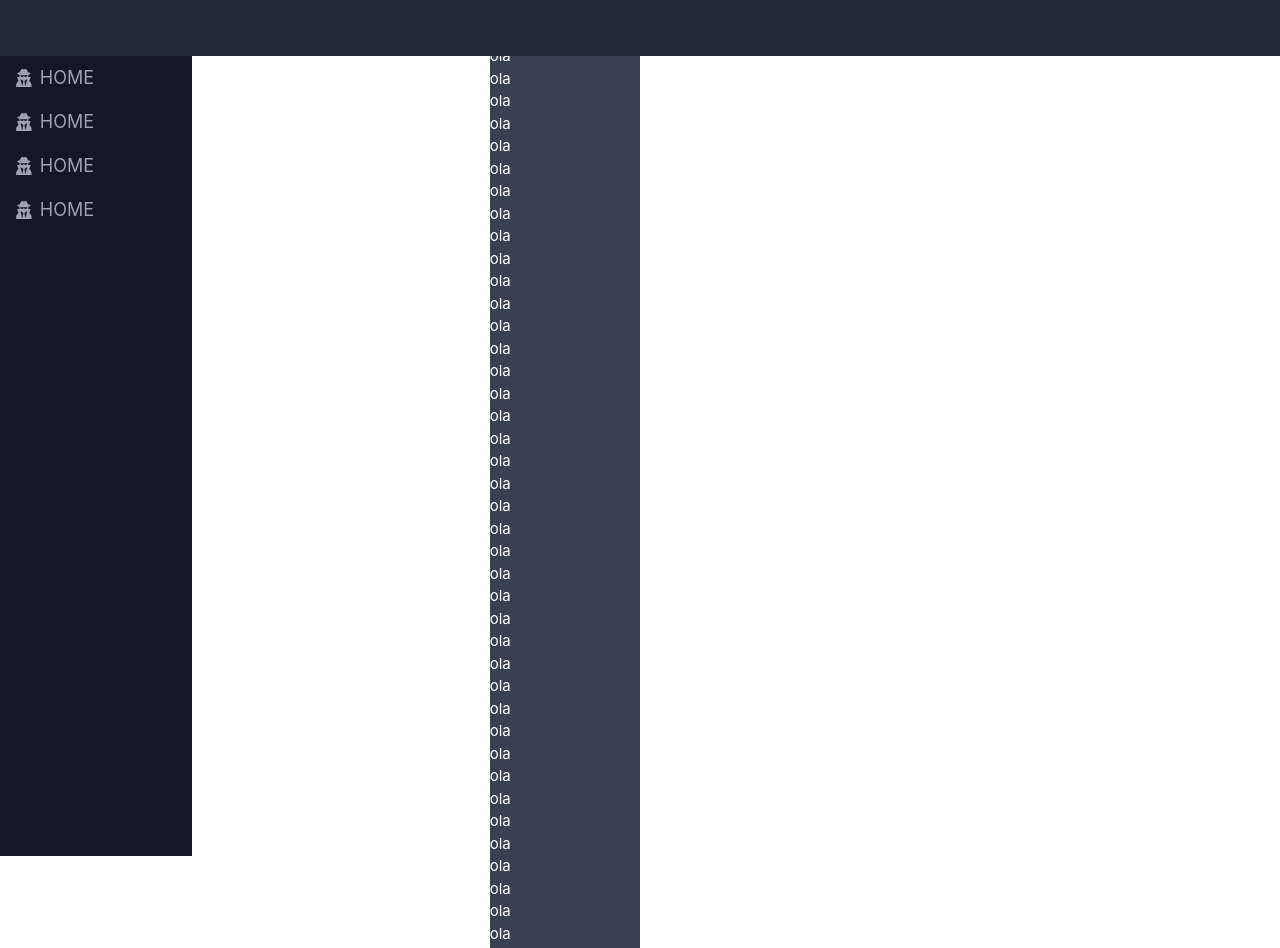
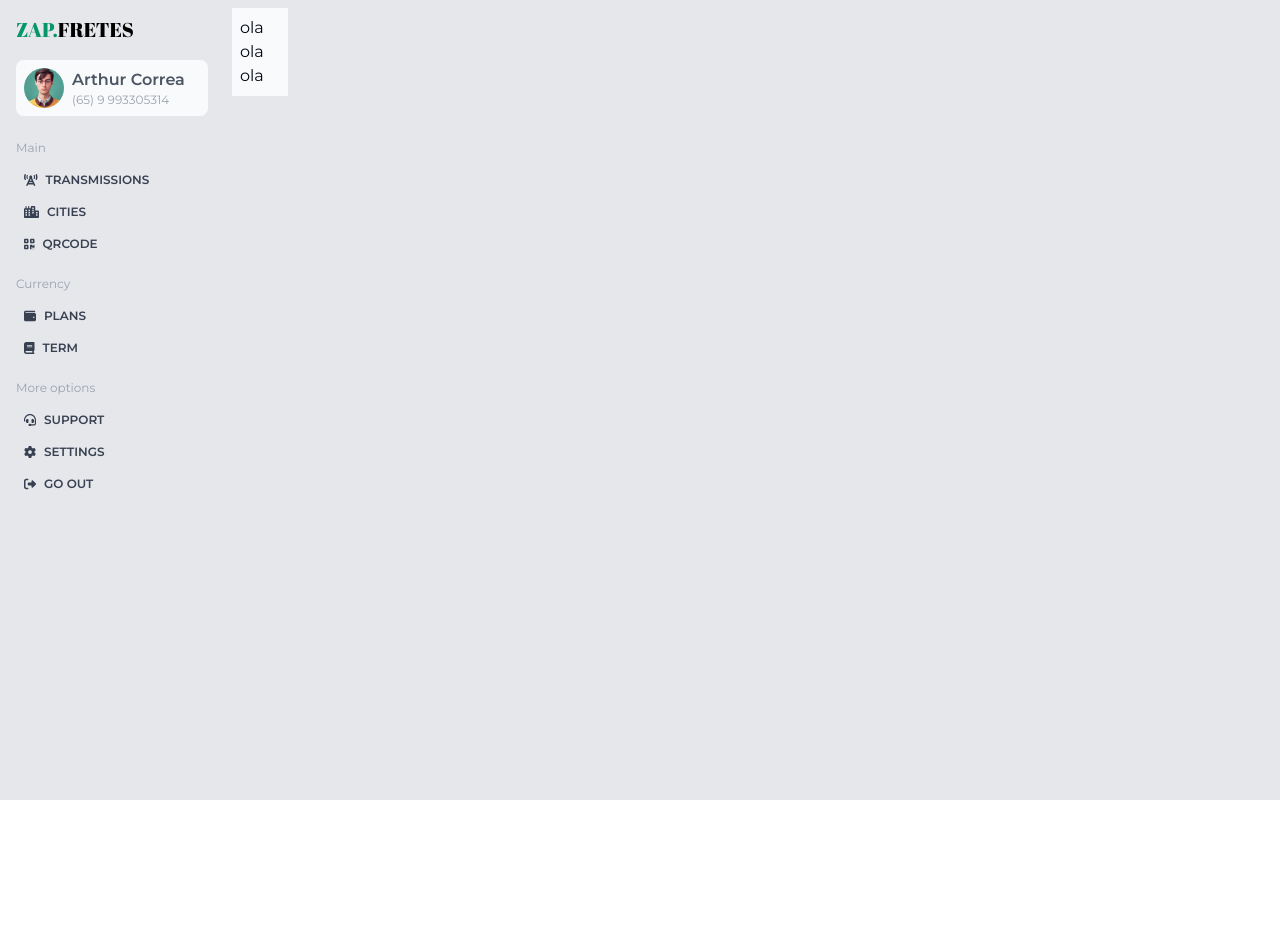
Before and after one commit to ArthurProjectCorrea/online-store, a Vue app: page / in a window 1280 px wide. Shown: the top 948 px of the page. After the commit the page ends 800 px from the top, so only its background shows below. Built offline with nearby package versions, Linux system fonts and the light colour scheme.

Commit message:
Development: SideBar

```diff
--- a/index.html
+++ b/index.html
@@ -1,9 +1,15 @@
 <!DOCTYPE html>
 <html lang="en">
   <head>
-    <meta charset="UTF-8">
-    <link rel="icon" href="/favicon.ico">
-    <meta name="viewport" content="width=device-width, initial-scale=1.0">
+    <meta charset="UTF-8" />
+    <link rel="icon" href="/favicon.ico" />
+    <link rel="preconnect" href="https://fonts.googleapis.com" />
+    <link rel="preconnect" href="https://fonts.gstatic.com" crossorigin />
+    <link
+      href="https://fonts.googleapis.com/css2?family=Abril+Fatface&family=Montserrat:ital,wght@0,100..900;1,100..900&display=swap"
+      rel="stylesheet"
+    />
+    <meta name="viewport" content="width=device-width, initial-scale=1.0" />
     <title>Vite App</title>
   </head>
   <body>
--- a/src/App.vue
+++ b/src/App.vue
@@ -1,22 +1,22 @@
 <template>
-  <div class="flex">
-    <nav class="styleNavBar"></nav>
-    <SideBar />
-    <div class="w-full top-14 left-48 right-0 ">
-        <RouterView />
-        <LowBar/>
+  <div class="styleMain">
+    <div>
+      <SideBar />
+    </div>
+    <div>
+      <RouterView />
     </div>
   </div>
 </template>
 
 <script setup>
-import { RouterLink, RouterView } from 'vue-router'
+import { RouterView } from 'vue-router'
 import SideBar from './components/SideBar.vue'
-import LowBar from './components/LowBar.vue'
+
 </script>
 
 <style scoped>
-.styleNavBar {
-  @apply h-14 w-full fixed top-0 left-0 right-0 bg-gray-800 border-b-0
+.styleMain{
+  @apply flex h-screen h-screen bg-gray-200 font-montserrat text-gray-950
 }
 </style>
--- a/src/components/LowBar.vue
+++ /dev/null
@@ -1,8 +0,0 @@
-<template>
-    <div class="bg-gray-600 flex justify-between items-center text-gray-400 p-2 bottom-0">
-        <div>Plano Gratis</div>
-        <div>V.1.1.37</div>
-    </div>
-</template>
-<script setup></script>
-<style scoped></style>
--- a/src/components/SideBar.vue
+++ b/src/components/SideBar.vue
@@ -1,33 +1,138 @@
 <template>
-    <div class="w-48 fixed top-14 h-full left-0 bg-gray-900">
-        <!-- <div class="p-2 text-lg text-gray-400 flex justify-end items-center w-full ">
-            <font-awesome-icon :icon="['fas', 'xmark']" />
-            <font-awesome-icon v-if="false" :icon="['fas', 'bars']" />
+    <div class=" styleMain ">
+        <div class="styleLogo">
+            <h1 class="styleLogoH1">zap.</h1>
+            <h2 class="styleLogoH2">fretes</h2>
         </div>
-        <div></div> -->
-        <div class="w-full text-center ">
-            <RouterLink to="/" class="styleList">
-                <font-awesome-icon :icon="['fas', 'user-secret']" />
-                Home
-            </RouterLink>
-            <RouterLink to="/" class="styleList">
-                <font-awesome-icon :icon="['fas', 'user-secret']" />
-                Home
-            </RouterLink>
-            <RouterLink to="/" class="styleList">
-                <font-awesome-icon :icon="['fas', 'user-secret']" />
-                Home
-            </RouterLink>
-            <RouterLink to="/" class="styleList">
-                <font-awesome-icon :icon="['fas', 'user-secret']" />
-                Home
-            </RouterLink>
+        <button class="styleProfile ">
+            <div>
+                <img class="styleProfileImege" src="../../public/OIP.jpg" alt="">
+            </div>
+            <div class="styleProfileText">
+                <h1 class="styleProfileTextH1">
+                    Arthur Correa
+                </h1>
+                <h2 class="styleProfileTextH2">
+                    (65) 9 993305314
+                </h2>
+            </div>
+        </button>
+        <div class="styleMenu">
+            <div>
+                <p class="styleMenuTitle">
+                    Main
+                </p>
+                <div class="styleMenuList">
+                    <RouterLink to="/" class="styleMenuOption">
+                        <font-awesome-icon :icon="['fas', 'tower-cell']" />
+                        Transmissions
+                    </RouterLink>
+                    <RouterLink to="/" class="styleMenuOption">
+                        <font-awesome-icon :icon="['fas', 'city']" />
+                        Cities
+                    </RouterLink>
+                    <RouterLink to="/" class="styleMenuOption">
+                        <font-awesome-icon :icon="['fas', 'qrcode']" />
+                        QRcode
+                    </RouterLink>
+
+
+                </div>
+            </div>
+            <div>
+                <p class="styleMenuTitle">
+                    Currency
+                </p>
+                <div class="styleMenuList">
+                    <RouterLink to="/" class="styleMenuOption">
+                        <font-awesome-icon :icon="['fas', 'wallet']" />
+                        Plans
+                    </RouterLink>
+                    <RouterLink to="/" class="styleMenuOption">
+                        <font-awesome-icon :icon="['fas', 'book']" />
+                        Term
+                    </RouterLink>
+
+                </div>
+            </div>
+            <div class="styleMenuList">
+                <p class="styleMenuTitle">
+                    More options
+                </p>
+                <div class="styleMenuList">
+                    <RouterLink to="/" class="styleMenuOption">
+                        <font-awesome-icon :icon="['fas', 'headset']" />
+                        Support
+                    </RouterLink>
+                    <RouterLink to="/" class="styleMenuOption">
+                        <font-awesome-icon :icon="['fas', 'gear']" />
+                        Settings
+                    </RouterLink>
+                    <RouterLink to="/" class="styleMenuOption">
+                        <font-awesome-icon :icon="['fas', 'right-from-bracket']" />
+                        Go out
+                    </RouterLink>
+                </div>
+            </div>
+
         </div>
     </div>
 </template>
 <script setup></script>
 <style scoped>
-.styleList {
-    @apply text-lg p-2 pl-4 uppercase gap-2 flex justify-start items-center hover:bg-emerald-500 hover:text-emerald-950 text-gray-400
+.styleMain {
+    @apply flex-col justify-start items-start p-4 top-0 bottom-0
+}
+
+.styleLogo {
+    @apply flex uppercase justify-center items-center font-abrilFatfaceRegular text-xl mb-4
+}
+
+.styleLogoH1 {
+    @apply text-emerald-600
+}
+
+.styleLogoH2 {
+    @apply text-black
+}
+
+.styleProfile {
+    @apply p-2 flex justify-start items-center bg-gray-50 rounded-lg gap-2 w-48 mb-2 hover:bg-gray-300
+}
+
+/* .styleButton {
+    @apply hover:bg-gray-950 hover:text-gray-50
+} */
+
+.styleProfileImege {
+    @apply w-10 h-10 rounded-full object-cover
+}
+
+.styleProfileText {
+    @apply flex-col text-left
+}
+
+.styleProfileTextH1 {
+    @apply font-semibold text-base text-gray-600
+}
+
+.styleProfileTextH2 {
+    @apply text-xs text-gray-400
+}
+
+.styleMenu {
+    @apply flex-col justify-between items-center h-full
+}
+
+.styleMenuTitle {
+    @apply text-gray-400 text-xs mt-4 mb-2
+}
+
+.styleMenuList {
+    @apply flex-col gap-2
+}
+
+.styleMenuOption {
+    @apply flex justify-start items-center gap-2 text-xs py-2 w-48 uppercase font-semibold text-gray-700 hover:bg-gray-50 hover:text-blue-600 rounded-lg p-2
 }
 </style>
--- a/src/main.js
+++ b/src/main.js
@@ -1,13 +1,22 @@
-import "./assets/main.css";
+// import "./assets/main.css";
 import "./assets/tailwind.css";
 import { createApp } from "vue";
 import App from "./App.vue";
 import router from "./router";
 import { library } from "@fortawesome/fontawesome-svg-core";
 import { FontAwesomeIcon } from "@fortawesome/vue-fontawesome";
-import { faBars, faUserSecret, faXmark } from "@fortawesome/free-solid-svg-icons";
+import {
+  faGear,
+  faTowerCell,
+  faCity,
+  faQrcode,
+  faWallet,
+  faBook,
+  faHeadset,
+  faRightFromBracket
+} from "@fortawesome/free-solid-svg-icons";
 
-library.add(faUserSecret, faBars, faXmark);
+library.add(faGear, faTowerCell, faCity, faQrcode, faWallet, faBook, faHeadset, faRightFromBracket);
 
 createApp(App)
   .component("font-awesome-icon", FontAwesomeIcon)
--- a/src/router/index.js
+++ b/src/router/index.js
@@ -9,14 +9,6 @@ const router = createRouter({
       name: 'home',
       component: HomeView
     },
-    {
-      path: '/about',
-      name: 'about',
-      // route level code-splitting
-      // this generates a separate chunk (About.[hash].js) for this route
-      // which is lazy-loaded when the route is visited.
-      component: () => import('../views/AboutView.vue')
-    }
   ]
 })
 
--- a/src/views/AboutView.vue
+++ /dev/null
@@ -1,10 +0,0 @@
-<template>
-  <div>
-    <h1 class="text-3xl font-bold underline">Hello world!</h1>
-    <font-awesome-icon :icon="['fas', 'user-secret']" />
-  </div>
-</template>
-
-<style>
-
-</style>
--- a/src/views/HomeView.vue
+++ b/src/views/HomeView.vue
@@ -1,64 +1,9 @@
 <template>
-  <div class="bg-gray-700 w-full h-full text-white">
+  <div class="p-2 bg-gray-50 m-2 w-full">
     <div>ola</div>
     <div>ola</div>
     <div>ola</div>
-    <div>ola</div>
-    <div>ola</div>
-    <div>ola</div>
-    <div>ola</div>
-    <div>ola</div>
-    <div>ola</div>
-    <div>ola</div>
-    <div>ola</div>
-    <div>ola</div>
-    <div>ola</div>
-    <div>ola</div>
-    <div>ola</div>
-    <div>ola</div>
-    <div>ola</div>
-    <div>ola</div>
-    <div>ola</div>
-    <div>ola</div>
-    <div>ola</div>
-    <div>ola</div>
-    <div>ola</div>
-    <div>ola</div>
-    <div>ola</div>
-    <div>ola</div>
-    <div>ola</div>
-    <div>ola</div>
-    <div>ola</div>
-    <div>ola</div>
-    <div>ola</div>
-    <div>ola</div>
-    <div>ola</div>
-    <div>ola</div>
-    <div>ola</div>
-    <div>ola</div>
-    <div>ola</div>
-    <div>ola</div>
-    <div>ola</div>
-    <div>ola</div>
-    <div>ola</div>
-    <div>ola</div>
-    <div>ola</div>
-    <div>ola</div>
-    <div>ola</div>
-    <div>ola</div>
-    <div>ola</div>
-    <div>ola</div>
-    <div>ola</div>
-    <div>ola</div>
-    <div>ola</div>
-    <div>ola</div>
-    <div>ola</div>
-    <div>ola</div>
-    <div>ola</div>
-    <div>ola</div>
-    <div>ola</div>
-    <div>ola</div>
-    <div>ola</div>
+
   </div>
 </template>
 <script setup></script>
--- a/tailwind.config.js
+++ b/tailwind.config.js
@@ -3,6 +3,10 @@ export default {
   content: ["./index.html", "./src/**/*.{vue,js,ts,jsx,tsx}"],
   theme: {
     extend: {},
+    fontFamily: {
+      abrilFatfaceRegular: ['"Abril Fatface"', '"serif"'],
+      montserrat: ['"Montserrat"', '"sans-serif "'],
+    },
   },
   plugins: [],
 };
```
Also changed, not shown: public/OIP.jpg (added).
